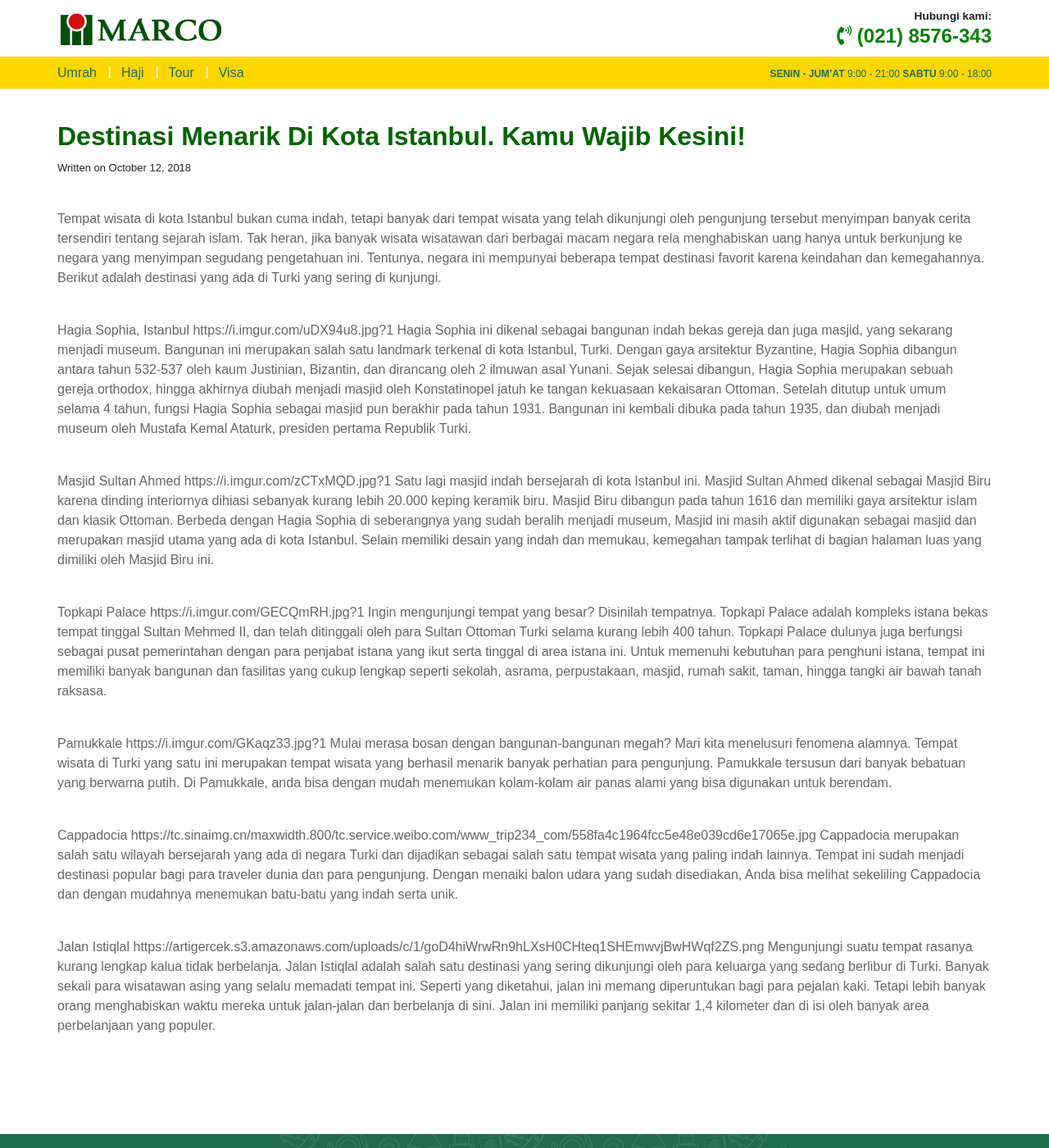
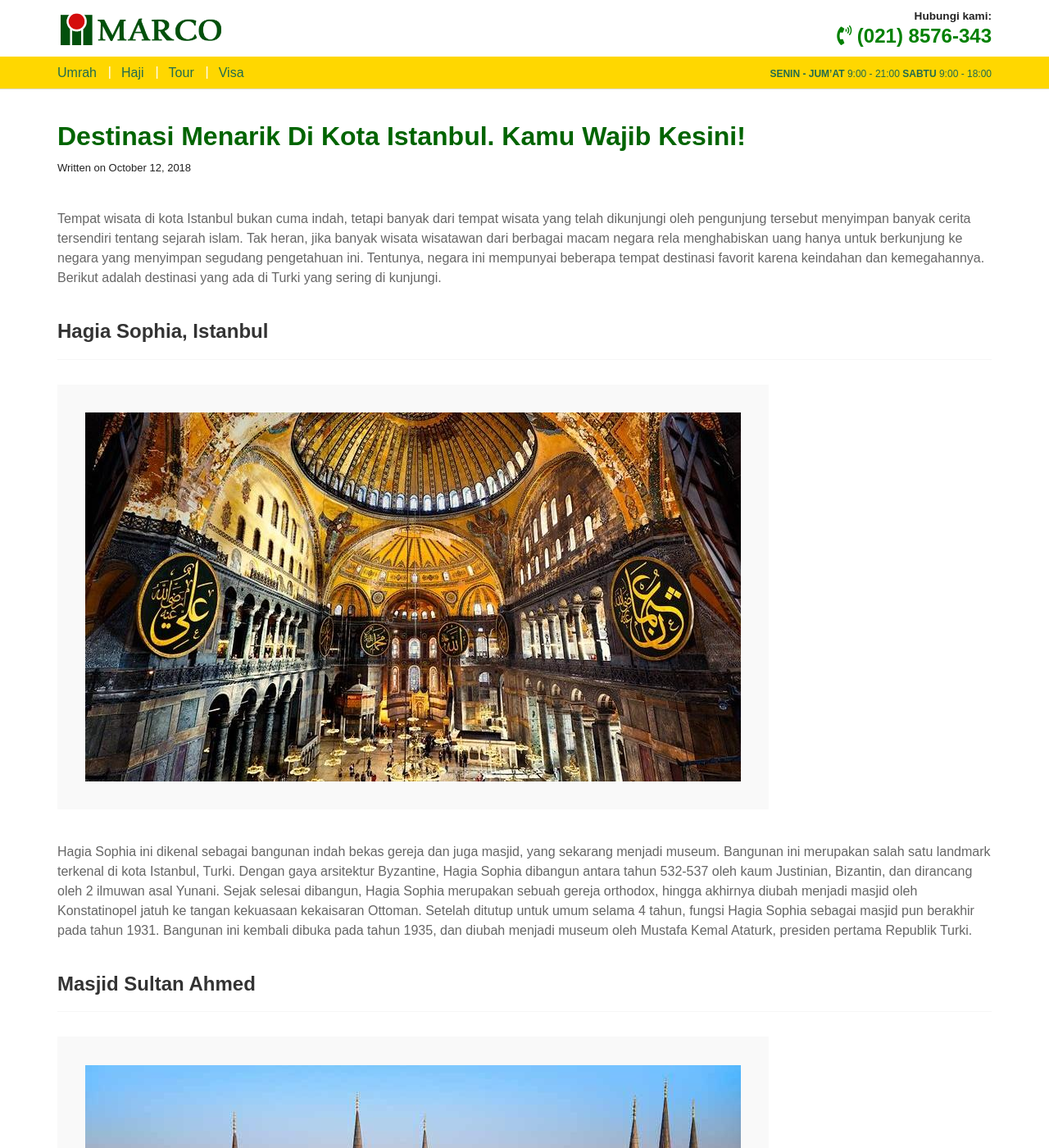
Before and after one commit to kemtol/marco, a Jekyll site: the page built from _posts/2018-10-12-destinasi-menarik-di-kota-istanbul-kamu-wajib-kesini.markdown, in a window 1280 px wide and 1400 px high. Shown: the whole window at 82% size. Built offline with Jekyll 4.4.1, drawn with Linux system fonts in a browser that asks for light colours; nearby versions of some CDN libraries; some web fonts are replaced; a script that is not in the unit is left out; some of the changed lines change nothing that is shown; some of the changed text lies outside the part shown.

Commit message:
Updated Destinasi Menarik Di Kota Istanbul Kamu Wajib Kesini

```diff
--- a/_posts/2018-10-12-destinasi-menarik-di-kota-istanbul-kamu-wajib-kesini.markdown
+++ b/_posts/2018-10-12-destinasi-menarik-di-kota-istanbul-kamu-wajib-kesini.markdown
@@ -10,26 +10,38 @@ layout: post
 
 Tempat wisata di kota Istanbul bukan cuma indah, tetapi banyak dari tempat wisata yang telah dikunjungi oleh pengunjung tersebut menyimpan banyak cerita tersendiri tentang sejarah islam. Tak heran, jika banyak wisata wisatawan dari berbagai macam negara rela menghabiskan uang hanya untuk berkunjung ke negara yang menyimpan segudang pengetahuan ini. Tentunya, negara ini mempunyai beberapa tempat destinasi favorit karena keindahan dan kemegahannya. Berikut adalah destinasi yang ada di Turki yang sering di kunjungi.
 
-Hagia Sophia, Istanbul
-https://i.imgur.com/uDX94u8.jpg?1
+## Hagia Sophia, Istanbul
+
+![istambul-1.jpeg](/uploads/istambul-1.jpeg)
+
 Hagia Sophia ini dikenal sebagai bangunan indah bekas gereja dan juga masjid, yang sekarang menjadi museum. Bangunan ini merupakan salah satu landmark terkenal di kota Istanbul, Turki. Dengan gaya arsitektur Byzantine, Hagia Sophia dibangun antara tahun 532-537 oleh kaum Justinian, Bizantin, dan dirancang oleh 2 ilmuwan asal Yunani. Sejak selesai dibangun, Hagia Sophia merupakan sebuah gereja orthodox, hingga akhirnya diubah menjadi masjid oleh Konstatinopel jatuh ke tangan kekuasaan kekaisaran Ottoman. Setelah ditutup untuk umum selama 4 tahun, fungsi Hagia Sophia sebagai masjid pun berakhir pada tahun 1931. Bangunan ini kembali dibuka pada tahun 1935, dan diubah menjadi museum oleh Mustafa Kemal Ataturk, presiden pertama Republik Turki.
 
-Masjid Sultan Ahmed
-https://i.imgur.com/zCTxMQD.jpg?1
+## Masjid Sultan Ahmed
+
+![istambul-2.jpeg](/uploads/istambul-2.jpeg)
+
 Satu lagi masjid indah bersejarah di kota Istanbul ini. Masjid Sultan Ahmed dikenal sebagai Masjid Biru karena dinding interiornya dihiasi sebanyak kurang lebih 20.000 keping keramik biru. Masjid Biru dibangun pada tahun 1616 dan memiliki gaya arsitektur islam dan klasik Ottoman. Berbeda dengan Hagia Sophia di seberangnya yang sudah beralih menjadi museum, Masjid ini masih aktif digunakan sebagai masjid dan merupakan masjid utama yang ada di kota Istanbul. Selain memiliki desain yang indah dan memukau, kemegahan tampak terlihat di bagian halaman luas yang dimiliki oleh Masjid Biru ini.
 
-Topkapi Palace
-https://i.imgur.com/GECQmRH.jpg?1
+## Topkapi Palace
+
+![istambul-3.jpeg](/uploads/istambul-3.jpeg)
+
 Ingin mengunjungi tempat yang besar? Disinilah tempatnya. Topkapi Palace adalah kompleks istana bekas tempat tinggal Sultan Mehmed II, dan telah ditinggali oleh para Sultan Ottoman Turki selama kurang lebih 400 tahun. Topkapi Palace dulunya juga berfungsi sebagai pusat pemerintahan dengan para penjabat istana yang ikut serta tinggal di area istana ini. Untuk memenuhi kebutuhan para penghuni istana, tempat ini memiliki banyak bangunan dan fasilitas yang cukup lengkap seperti sekolah, asrama, perpustakaan, masjid, rumah sakit, taman, hingga tangki air bawah tanah raksasa.
 
-Pamukkale
-https://i.imgur.com/GKaqz33.jpg?1
+## Pamukkale
+
+![istambul-4.jpeg](/uploads/istambul-4.jpeg)
+
 Mulai merasa bosan dengan bangunan-bangunan megah? Mari kita menelusuri fenomena alamnya. Tempat wisata di Turki yang satu ini merupakan tempat wisata yang berhasil menarik banyak perhatian para pengunjung. Pamukkale tersusun dari banyak bebatuan yang berwarna putih. Di Pamukkale, anda bisa dengan mudah menemukan kolam-kolam air panas alami yang bisa digunakan untuk berendam.
 
-Cappadocia
-https://tc.sinaimg.cn/maxwidth.800/tc.service.weibo.com/www_trip234_com/558fa4c1964fcc5e48e039cd6e17065e.jpg
+## Cappadocia
+
+![istambul-5.jpeg](/uploads/istambul-5.jpeg)
+
 Cappadocia merupakan salah satu wilayah bersejarah yang ada di negara Turki dan dijadikan sebagai salah satu tempat wisata yang paling indah lainnya. Tempat ini sudah menjadi destinasi popular bagi para traveler dunia dan para pengunjung. Dengan menaiki balon udara yang sudah disediakan, Anda bisa melihat sekeliling Cappadocia dan dengan mudahnya menemukan batu-batu yang indah serta unik.
 
-Jalan Istiqlal
-https://artigercek.s3.amazonaws.com/uploads/c/1/goD4hiWrwRn9hLXsH0CHteq1SHEmwvjBwHWqf2ZS.png
+## Jalan Istiqlal
+
+![istambul-6.png](/uploads/istambul-6.png)
+
 Mengunjungi suatu tempat rasanya kurang lengkap kalua tidak berbelanja. Jalan Istiqlal adalah salah satu destinasi yang sering dikunjungi oleh para keluarga yang sedang berlibur di Turki. Banyak sekali para wisatawan asing yang selalu memadati tempat ini. Seperti yang diketahui, jalan ini memang diperuntukan bagi para pejalan kaki. Tetapi lebih banyak orang menghabiskan waktu mereka untuk jalan-jalan dan berbelanja di sini. Jalan ini memiliki panjang sekitar 1,4 kilometer dan di isi oleh banyak area perbelanjaan yang populer.
```
